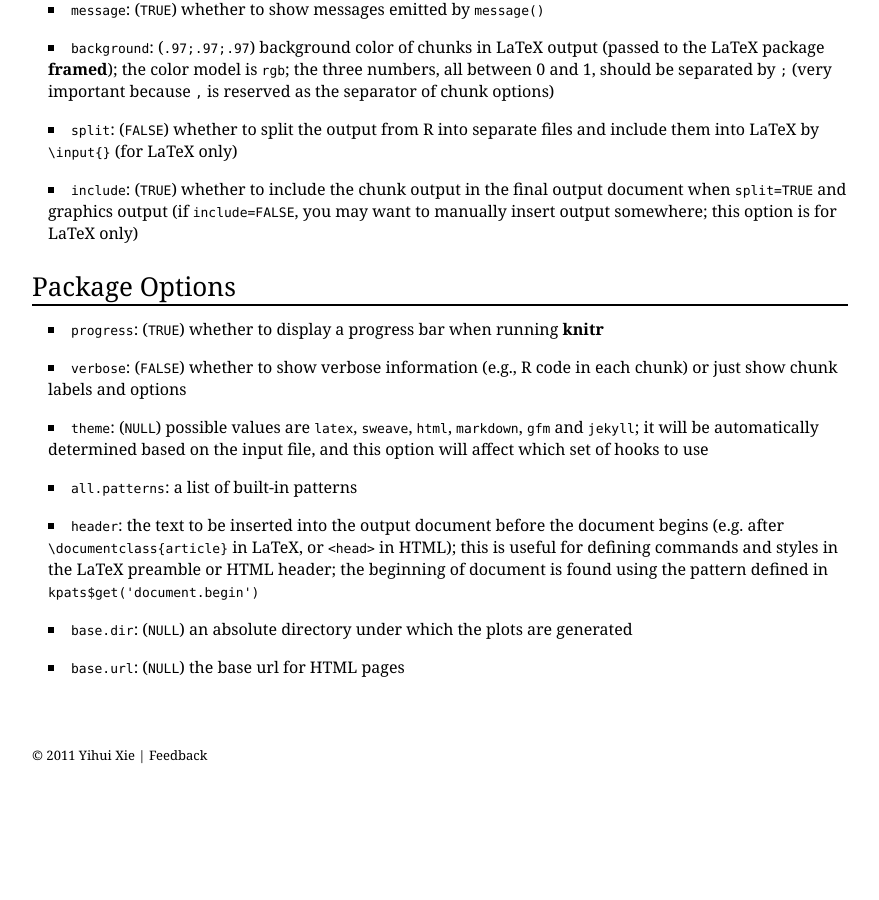
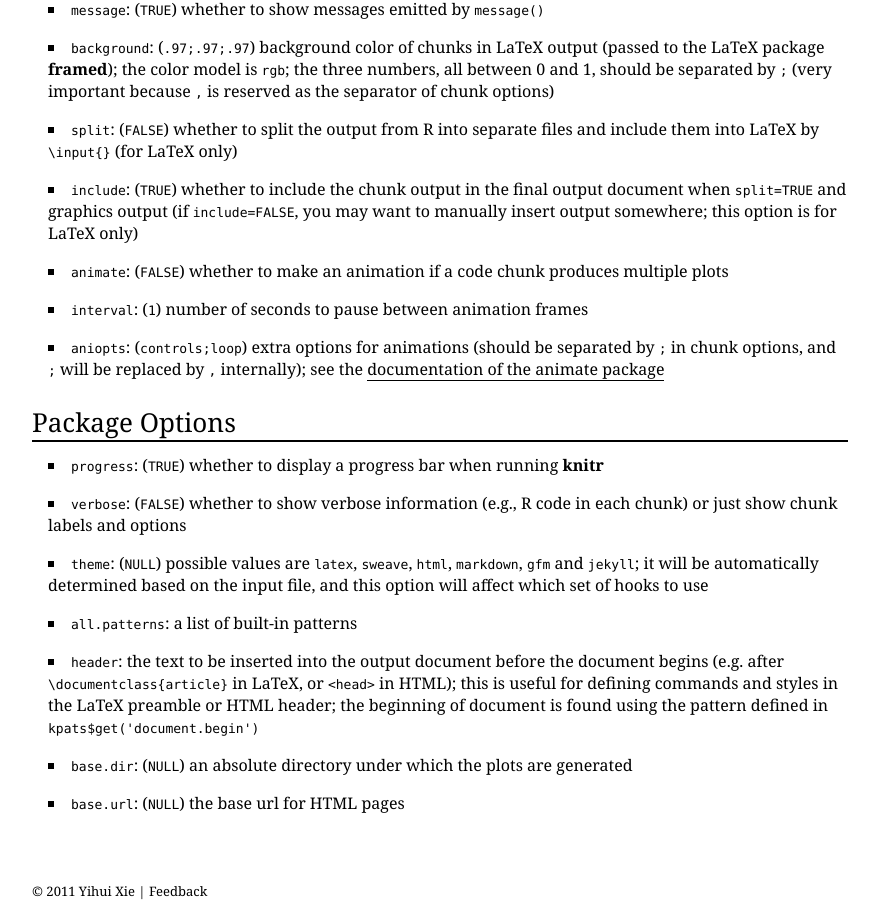
Before and after one commit to yihui/knitr, a Jekyll site: the page built from options.md, in a window 1280 px wide and 900 px high, scrolled down 3180 px. Shown: the whole window, without its empty margins (200-1079 px from the left). Built offline with Jekyll 4.4.1, drawn with Linux system fonts in a browser that asks for light colours; some web fonts are replaced; before the commit the page ends 4004 px from its top, so only the background shows below that.

Commit message:
doc for animation (#12)

```diff
--- a/options.md
+++ b/options.md
@@ -50,6 +50,9 @@ And `\SweaveOpts{comment=#, width=6, height=6}` can change the default global op
 - `background`: (`.97;.97;.97`) background color of chunks in LaTeX output (passed to the LaTeX package **framed**); the color model is `rgb`; the three numbers, all between 0 and 1, should be separated by `;` (very important because `,` is reserved as the separator of chunk options)
 - `split`: (`FALSE`) whether to split the output from R into separate files and include them into LaTeX by `\input{}` (for LaTeX only)
 - `include`: (`TRUE`) whether to include the chunk output in the final output document when `split=TRUE` and graphics output (if `include=FALSE`, you may want to manually insert output somewhere; this option is for LaTeX only)
+- `animate`: (`FALSE`) whether to make an animation if a code chunk produces multiple plots
+- `interval`: (`1`) number of seconds to pause between animation frames
+- `aniopts`: (`controls;loop`) extra options for animations (should be separated by `;` in chunk options, and `;` will be replaced by `,` internally); see the [documentation of the animate package](http://www.ctan.org/tex-archive/macros/latex/contrib/animate)
 
 ## Package Options <a id="package_options"></a>
 
```
